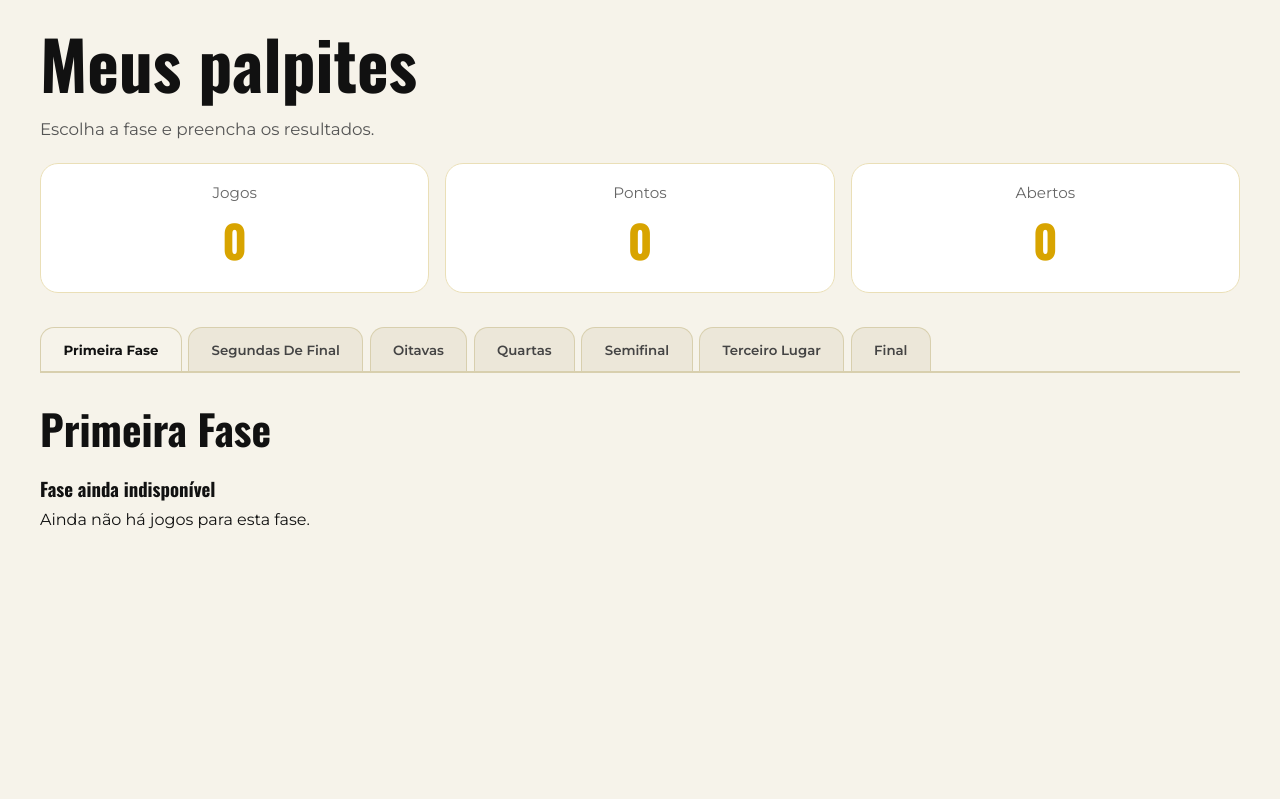
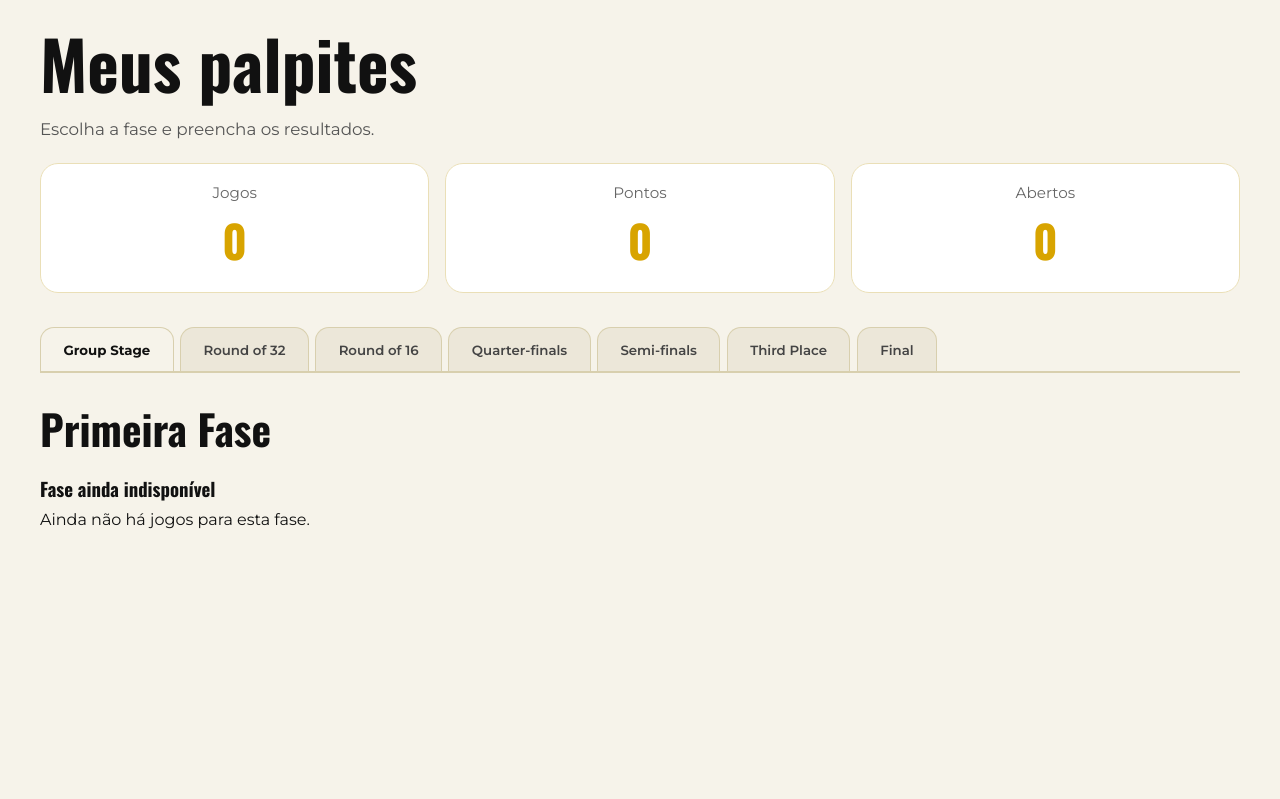
Before and after one commit to lisboaeurekacoworking/bolao, a Flask app: page /predict in a window 1280 px wide. Shown: the part 130-929 px from the top of the page. Run offline with Flask 3, Linux system fonts and the light colour scheme; the visitor is signed in with stand-in values (Sample User, id 1); data comes from the database, SQL or seed files in the repository; data that the repository does not hold is empty; parts of the project's set-up code (start-up, migrations or seed data) failed here and were passed over.

Commit message:
traducoes de stages

```diff
--- a/app.py
+++ b/app.py
@@ -1298,12 +1298,12 @@ def predict():
     # Mesmo sem jogos, a aba aparece
     # -------------------
     default_stages = [
-    {"id": 1, "name": "Primeira Fase"},
-    {"id": 2, "name": "Segundas De Final"},
-    {"id": 3, "name": "Oitavas"},
-    {"id": 4, "name": "Quartas"},
-    {"id": 5, "name": "Semifinal"},
-    {"id": 6, "name": "Terceiro Lugar"},
+    {"id": 1, "name": "Group Stage"},
+    {"id": 2, "name": "Round of 32"},
+    {"id": 3, "name": "Round of 16"},
+    {"id": 4, "name": "Quarter-finals"},
+    {"id": 5, "name": "Semi-finals"},
+    {"id": 6, "name": "Third Place"},
     {"id": 7, "name": "Final"},
 ]
 
--- a/templates/predict.html
+++ b/templates/predict.html
@@ -97,7 +97,7 @@ Eureka{% endtrans %}{% endblock %} {% block menu %}
     id="stage-{{ stage.id }}"
   >
     <div class="predict-stage-header">
-      <h2>{{ stage.name }}</h2>
+      <h2>{{ _(stage.name) }}</h2>
     </div>
 
     {% if stage.groups %}
```
Also changed, not shown: init_db.py (+6 -6 lines), translations/en/LC_MESSAGES/messages.po, translations/pt/LC_MESSAGES/messages.po, translations/pt_BR/LC_MESSAGES/messages.po.
